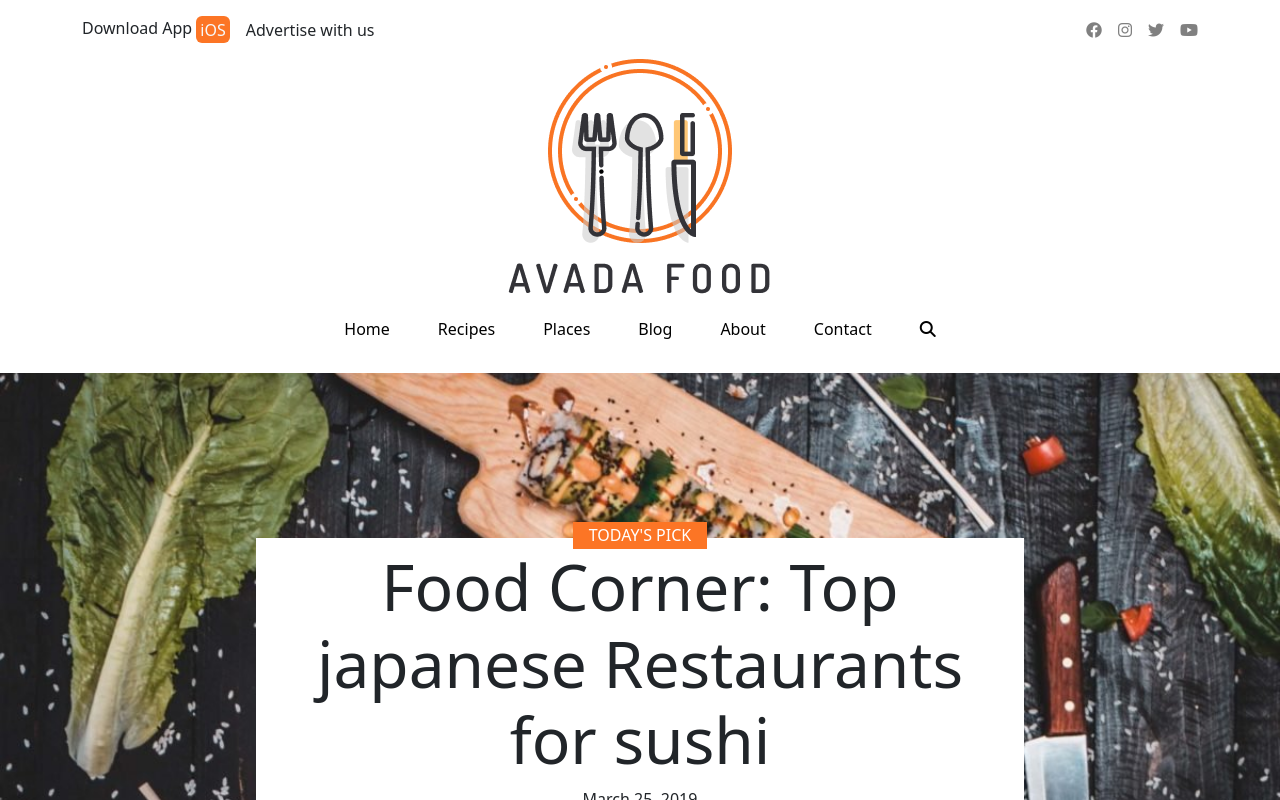
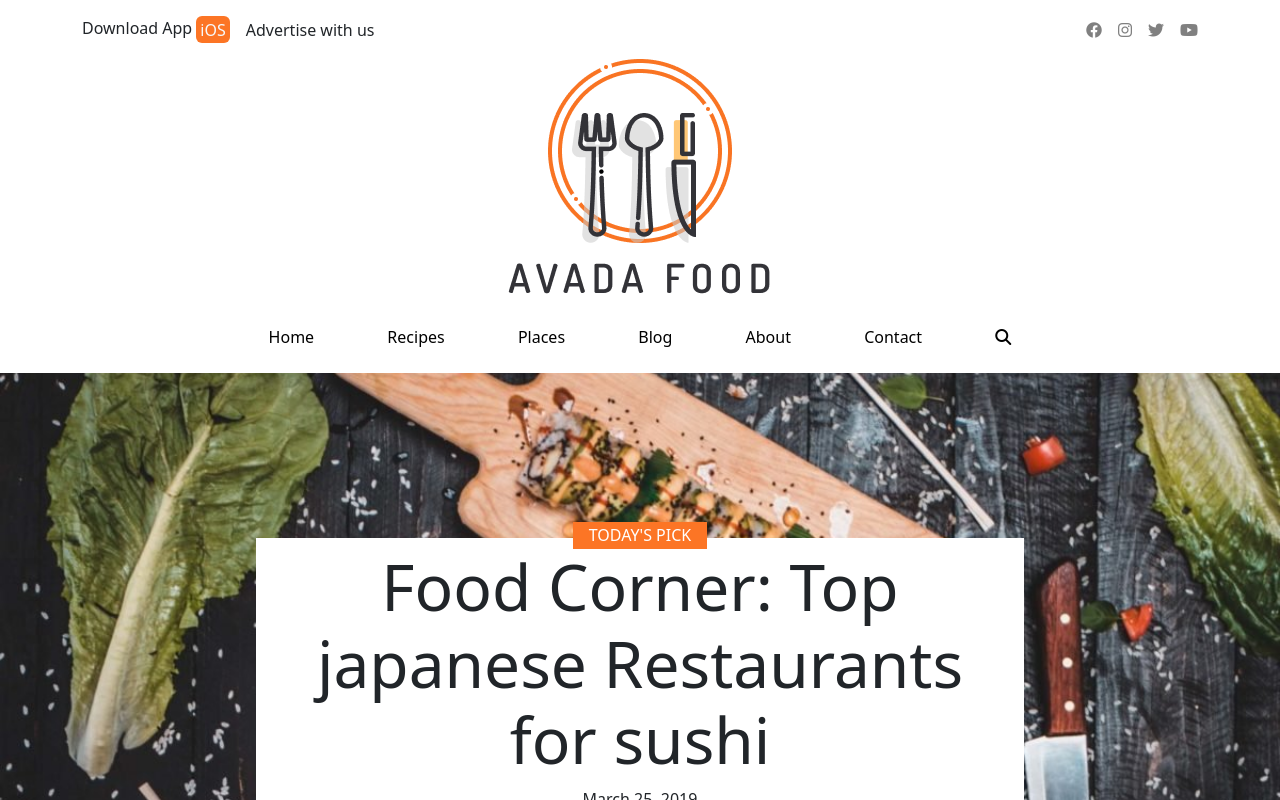
Before and after one commit to robertonesta/proj-html-vuejs, a Vue app: page / in a window 1280 px wide. Shown: the top 800 px of the page. Built offline with nearby package versions, Linux system fonts and the light colour scheme.

Commit message:
navbar fixing

```diff
--- a/src/components/navbarMenu.vue
+++ b/src/components/navbarMenu.vue
@@ -1,5 +1,5 @@
 <template>
-    <nav class="container d-flex justify-content-around py-3 ">
+    <nav class="d-flex py-4 text-center">
             <ul class="d-flex list-unstyled gap-5">
                 <li><a href="">Home</a></li>
                 <li><a href="">Recipes</a></li>
@@ -25,6 +25,11 @@ export default {
 
 <style lang="scss" scoped>
 nav{
+    ul{
+        justify-content: space-around;
+        margin: auto;
+        width: 60%;
+    }
     a{
         text-decoration: none;
         color: black;
```
